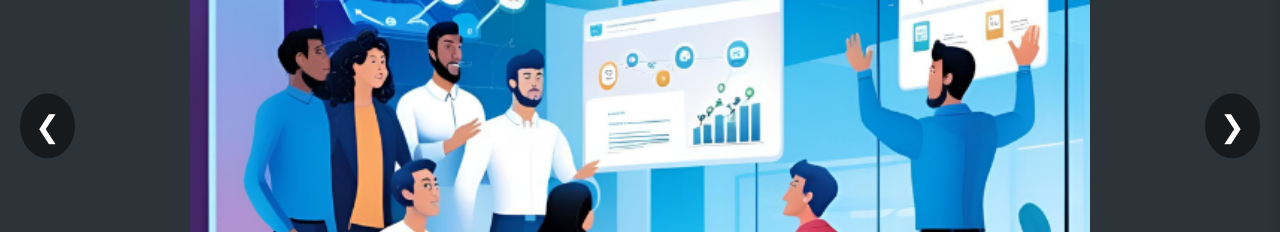
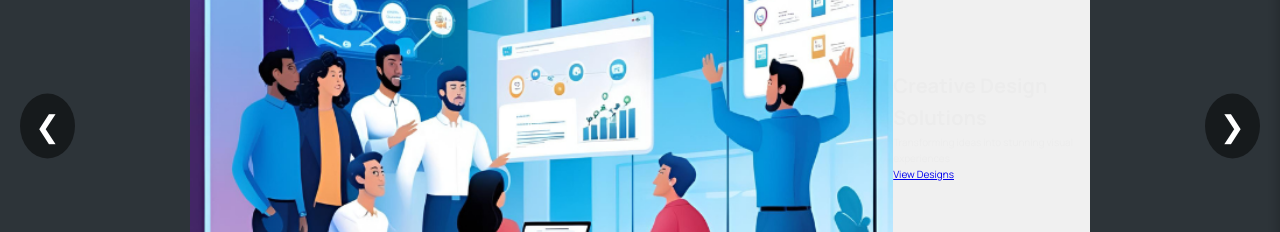
Before and after one commit to zakyboss/Collaboard-final, a React (Vite) app: page / in a window 1280 px wide. Shown: the part 246-478 px from the top of the page. Built offline with nearby package versions, Linux system fonts and the light colour scheme; no server answers.

Commit message:
Updated home

```diff
--- a/src/Front-end/Pages/Home.jsx
+++ b/src/Front-end/Pages/Home.jsx
@@ -1,5 +1,3 @@
-// File: src/Front-end/Pages/Home.jsx
-
 import React, { useState, useEffect } from "react";
 import styles from "./Home.module.css";
 import PageNav from "../Components/PageNav";
@@ -12,20 +10,38 @@ export default function Home() {
   const [currentIndex, setCurrentIndex] = useState(0);
 
   // Replace these with your actual image paths in public/ folder
-  const images = [
-    "/image1.png",
-    "/image2.png",
-    "/image3.png",
+  const slides = [
+    {
+      image: "/image1.png",
+      title: "Welcome to Our Portfolio",
+      subtitle: "Discover amazing projects and creative solutions",
+      buttonText: "Explore Now",
+      buttonLink: "/projects"
+    },
+    {
+      image: "/image2.png",
+      title: "Creative Design Solutions",
+      subtitle: "Transforming ideas into stunning visual experiences",
+      buttonText: "View Designs",
+      buttonLink: "/designs"
+    },
+    {
+      image: "/image3.png",
+      title: "Let's Work Together",
+      subtitle: "Building the future through collaboration and innovation",
+      buttonText: "Contact Us",
+      buttonLink: "/contact"
+    },
   ];
 
   // Move to the next slide
   const nextSlide = () => {
-    setCurrentIndex((prevIndex) => (prevIndex + 1) % images.length);
+    setCurrentIndex((prevIndex) => (prevIndex + 1) % slides.length);
   };
 
   // Move to the previous slide
   const prevSlide = () => {
-    setCurrentIndex((prevIndex) => (prevIndex - 1 + images.length) % images.length);
+    setCurrentIndex((prevIndex) => (prevIndex - 1 + slides.length) % slides.length);
   };
 
   // Auto-slide every 5 seconds
@@ -36,7 +52,6 @@ export default function Home() {
 
   return (
     <div>
-      {/* Your navigation bar at the top */}
       <PageNav />
 
       {/* Carousel container */}
@@ -46,10 +61,17 @@ export default function Home() {
         </button>
         <div className={styles.slide}>
           <img
-            src={images[currentIndex]}
+            src={slides[currentIndex].image}
             alt={`Slide ${currentIndex + 1}`}
             className={styles.image}
           />
+          <div className={styles.textOverlay}>
+            <h1 className={styles.slideTitle}>{slides[currentIndex].title}</h1>
+            <p className={styles.slideSubtitle}>{slides[currentIndex].subtitle}</p>
+            <a href={slides[currentIndex].buttonLink} className={styles.slideButton}>
+              {slides[currentIndex].buttonText}
+            </a>
+          </div>
         </div>
         <button className={styles.nextButton} onClick={nextSlide}>
           &#10095;
@@ -57,7 +79,6 @@ export default function Home() {
       </div>
 
       {/* Projects Section */}
-      {/* <h1 className={styles.heading}>Projects</h1> */}
       <OutputProjects />
 
       {/* Footer at the bottom */}
```
